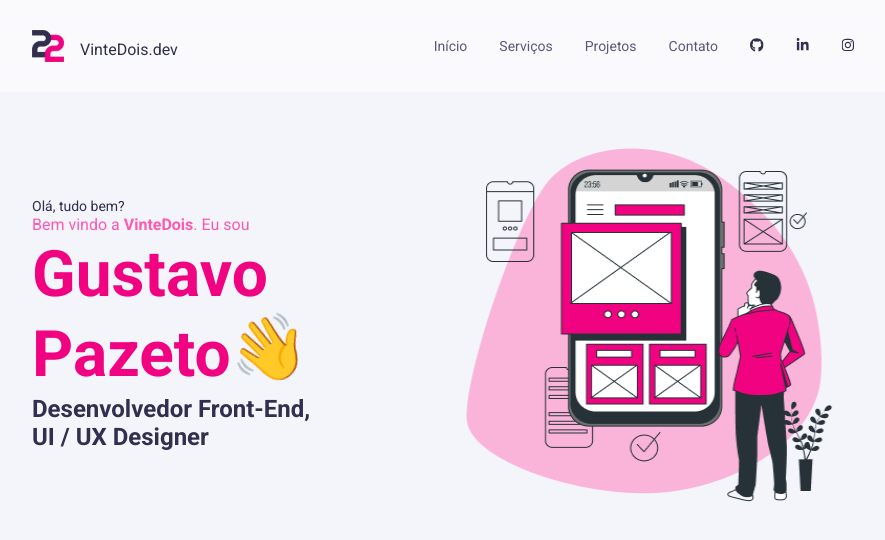
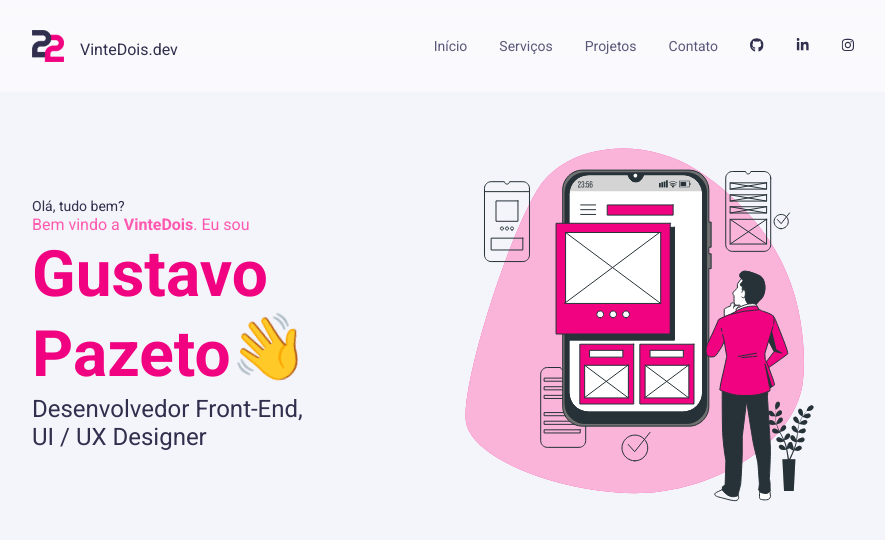
Before and after one commit to Pazeto22/vintedois.dev, a Next.js app: page / in a window 1280 px wide. Shown: the top 540 px of the page, without its empty margins (197-1082 px from the left). Built offline with nearby package versions, Linux system fonts and the light colour scheme.

Commit message:
Update: PNG para SVG no banner

```diff
--- a/src/components/Banner/Info.tsx
+++ b/src/components/Banner/Info.tsx
@@ -13,8 +13,10 @@ function Info() {
           Pazeto <span className={s.wave}>👋</span>
         </p>
       </h1>
-      <h2 className="title-h3 fc-p u-none">Desenvolvedor Front-End,</h2>
-      <h3 className="title-h3 fc-p u-none">UI / UX Designer</h3>
+      <h2 className="title-h3 fw-light fc-p u-none">
+        Desenvolvedor Front-End,
+      </h2>
+      <h3 className="title-h3 fw-light fc-p u-none">UI / UX Designer</h3>
     </div>
   );
 }
--- a/src/components/Banner/index.tsx
+++ b/src/components/Banner/index.tsx
@@ -2,6 +2,7 @@ import s from "./styles.module.scss";
 
 import Image from "next/image";
 import ImgBanner from "../../../public/assets/banner/banner.png";
+import SvgBanner from "../../../public/assets/banner/banner.svg";
 
 import Info from "./Info";
 
@@ -9,7 +10,8 @@ function Banner() {
   return (
     <div className={s.bannerContainer}>
       <Info />
-      <Image src={ImgBanner} alt="Banner vinte dois dev" />
+      <SvgBanner />
+      {/* <Image src={ImgBanner} alt="Banner vinte dois dev" /> */}
     </div>
   );
 }
```
Also changed, not shown: public/assets/banner/banner.svg (added).
